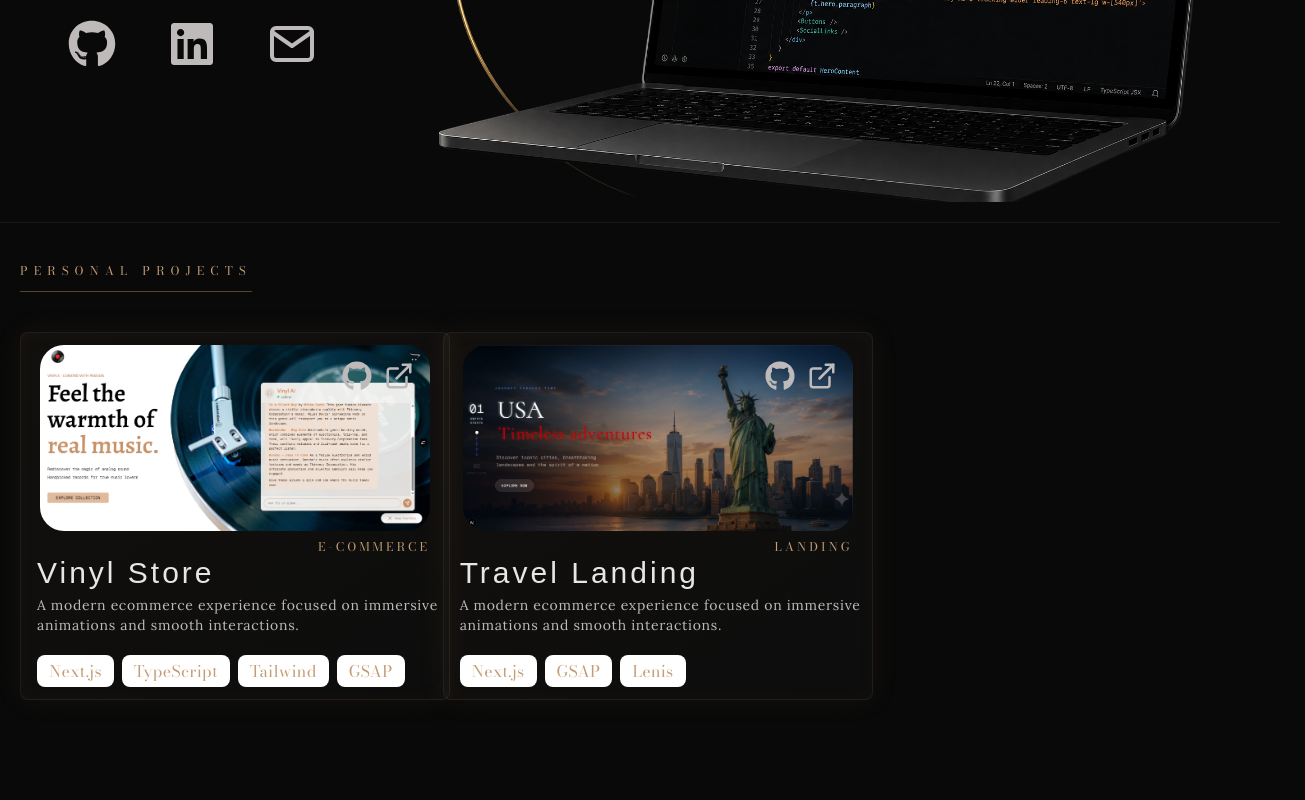
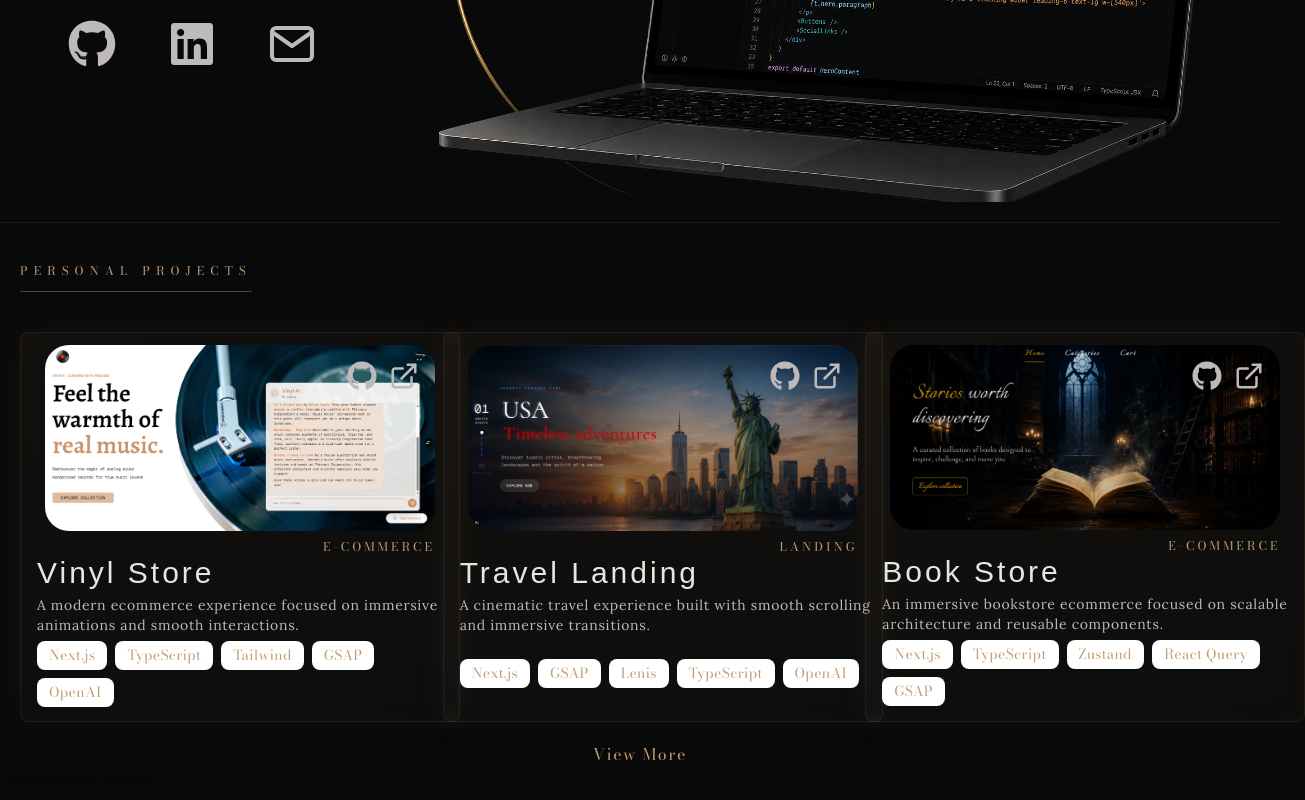
Before and after one commit to RobertFacundo/new-portfolio, a Next.js app: page / in a window 1280 px wide. Shown: the part 578-1378 px from the top of the page, 1305 px wide, since content can reach past the window. Built offline with nearby package versions, Linux system fonts and the light colour scheme; a web font is replaced by a local one.

Commit message:
feat: create projects section layout & cards

```diff
--- a/features/projects/Projects.tsx
+++ b/features/projects/Projects.tsx
@@ -2,10 +2,7 @@ import ProjectsSection from './components/ProjectsSection'
 
 const Projects = () => {
   return (
-    <section
-      id='projects'
-      className='min-h-screen border-t border-gold/10 pt-10'
-    >
+    <section id='projects' className='border-t border-gold/10 pt-10 '>
       <h1 className=' relative ml-5 font-brand text-xs uppercase tracking-[0.5em] text-gold pb-3 border-b  border-gold/40 w-fit'>
         Personal Projects
       </h1>
--- a/features/projects/components/ProjectCard.tsx
+++ b/features/projects/components/ProjectCard.tsx
@@ -7,10 +7,10 @@ interface Props {
 
 const ProjectCard = ({ project }: Props) => {
   return (
-    <article className='luxury-card group flex flex-col w-[430px] pt-3'>
+    <article className='luxury-card group flex flex-col w-[440px] pt-3 mb-5'>
       <ProjectPreview project={project} />
 
-      <div className='flex flex-col gap-5 justify-center pl-4 pb-3'>
+      <div className='flex flex-col gap-1 justify-center pl-4 pb-3'>
         <div className='flex flex-col gap-1'>
           <h3 className='font-display text-3xl tracking-widest text-text-primary '>
             {project.title}
@@ -21,11 +21,11 @@ const ProjectCard = ({ project }: Props) => {
           </p>
         </div>
 
-        <div className='flex flex-row gap-2'>
+        <div className='min-h-[70px] flex flex-wrap content-center gap-2 '>
           {project.techStack.map(tech => (
             <span
               key={tech}
-              className='font-brand text-gold py-1 px-3 tracking-wide rounded-lg bg-background'
+              className='font-brand text-gold py-1 px-3 tracking-wide rounded-lg bg-background text-[14px]'
             >
               {tech}
             </span>
--- a/features/projects/components/ProjectsSection.tsx
+++ b/features/projects/components/ProjectsSection.tsx
@@ -1,12 +1,43 @@
+'use client'
+
+import { useState, useEffect } from 'react'
 import { PROJECTS } from '@/shared/constants/projects'
 import ProjectCard from './ProjectCard'
+import { ScrollTrigger } from '@/shared/lib/gsap'
+import { refreshLenis } from '@/shared/lib/lenis'
 
 const ProjectsSection = () => {
+  const [showMore, setShowMore] = useState(false)
+
+  const firstProjects = PROJECTS.slice(0, 3)
+  const extraProjects = PROJECTS.slice(3)
+
+  useEffect(() => {
+    refreshLenis()
+    ScrollTrigger.refresh()
+  }, [showMore])
+
   return (
-    <div className='grid grid-cols-3 gap-2 mt-10 ml-5'>
-      {PROJECTS.map(project => (
-        <ProjectCard key={project.id} project={project} />
-      ))}
+    <div>
+      <div className='grid grid-cols-3 gap-2 mt-10 ml-5'>
+        {firstProjects.map(project => (
+          <ProjectCard key={project.id} project={project} />
+        ))}
+
+        {showMore &&
+          extraProjects.map(project => (
+            <ProjectCard key={project.id} project={project} />
+          ))}
+      </div>
+
+      {extraProjects.length > 0 && (
+        <button
+          onClick={() => setShowMore(prev => !prev)}
+          className='mx-auto cursor-pointer w-full font-brand tracking-widest text-gold'
+        >
+          {showMore ? 'Show Less' : 'View More'}
+        </button>
+      )}
     </div>
   )
 }
--- a/shared/constants/projects.ts
+++ b/shared/constants/projects.ts
@@ -8,19 +8,68 @@ export const PROJECTS: Project[] = [
     title: 'Vinyl Store',
     description:
       'A modern ecommerce experience focused on immersive animations and smooth interactions.',
-    techStack: ['Next.js', 'TypeScript', 'Tailwind', 'GSAP'],
+    techStack: ['Next.js', 'TypeScript', 'Tailwind', 'GSAP', 'OpenAI'],
     github: 'https://github.com/RobertFacundo/vinylEcommerce',
-    live: 'https://vinyl-ecommerce.vercel.app/ '
+    live: 'https://vinyl-ecommerce.vercel.app/'
   },
+
   {
     id: 'travel-landing',
     type: 'Landing',
     image: '/images/projects/tourismLanding.png',
     title: 'Travel Landing',
     description:
-      'A modern ecommerce experience focused on immersive animations and smooth interactions.',
-    techStack: ['Next.js', 'GSAP', 'Lenis'],
+      'A cinematic travel experience built with smooth scrolling and immersive transitions.',
+    techStack: ['Next.js', 'GSAP', 'Lenis', 'TypeScript', 'OpenAI'],
     github: 'https://github.com/RobertFacundo/tourism-landing',
     live: 'https://tourism-landing-lovat.vercel.app/'
+  },
+
+  {
+    id: 'book-store',
+    type: 'E-commerce',
+    image: '/images/projects/bookStore.png',
+    title: 'Book Store',
+    description:
+      'An immersive bookstore ecommerce focused on scalable architecture and reusable components.',
+    techStack: ['Next.js', 'TypeScript', 'Zustand', 'React Query', 'GSAP'],
+    github: 'https://github.com/RobertFacundo/book-store',
+    live: 'https://book-store-zeta-ruby.vercel.app/'
+  },
+
+  {
+    id: 'christmas-landing',
+    type: 'Landing',
+    image: '/images/projects/christmasLanding.png',
+    title: 'Christmas Landing',
+    description:
+      'A cinematic Christmas experience combining storytelling, smooth animations, and atmospheric visuals.',
+    techStack: ['Next.js', 'TypeScript', 'Three.js', 'GSAP'],
+    github: 'https://github.com/RobertFacundo/christmas-landing',
+    live: 'https://christmas-landing-kappa.vercel.app/'
+  },
+
+  {
+    id: 'halloween-landing',
+    type: 'Landing',
+    image: '/images/projects/halloweenLanding.png',
+    title: 'Halloween Landing',
+    description:
+      'An immersive Halloween experience with advanced animations and real-time 3D effects.',
+    techStack: ['React', 'TypeScript', 'GSAP', 'Lenis', 'Three.js'],
+    github: 'https://github.com/RobertFacundo/halloweenLanding',
+    live: 'https://halloween-landing-rho.vercel.app/'
+  },
+
+  {
+    id: 'flower-delivery',
+    type: 'E-commerce',
+    image: '/images/projects/flowerDelivery.png',
+    title: 'Flower Delivery',
+    description:
+      'A modern ecommerce frontend inspired by a Figma design, focused on responsive UI and smooth interactions.',
+    techStack: ['React', 'TypeScript', 'Redux Toolkit', 'Tailwind', 'GSAP'],
+    github: 'https://github.com/RobertFacundo/flowerDelivery',
+    live: 'https://flower-delivery-ecru.vercel.app/'
   }
 ]
--- a/shared/lib/lenis.ts
+++ b/shared/lib/lenis.ts
@@ -9,3 +9,7 @@ export const setLenis = (instance: Lenis) => {
 export const getLenis = () => {
   return lenis
 }
+
+export const refreshLenis = () => {
+  lenis?.resize()
+}
```
